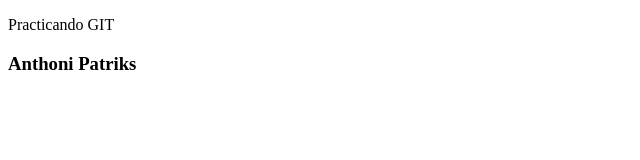
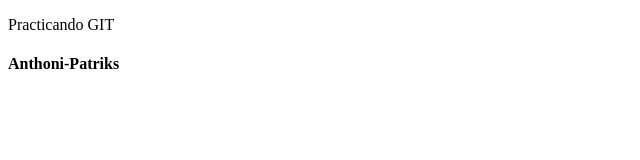
Before and after one commit to SparkThrow/PRACTICAGIT, a plain HTML site: page PracticaGIT/index.html in a window 1280 px wide. Shown: the full height of the page, 0-640 px from the left. Drawn offline with Linux system fonts and the light colour scheme.

Commit message:
Newupdatee

```diff
--- a/PracticaGIT/index.html
+++ b/PracticaGIT/index.html
@@ -7,6 +7,6 @@
 </head>
 <body>
     <p>Practicando GIT</p>
-    <h3>Anthoni Patriks</h3>
+    <h4>Anthoni-Patriks</h4>
 </body>
 </html>
```
